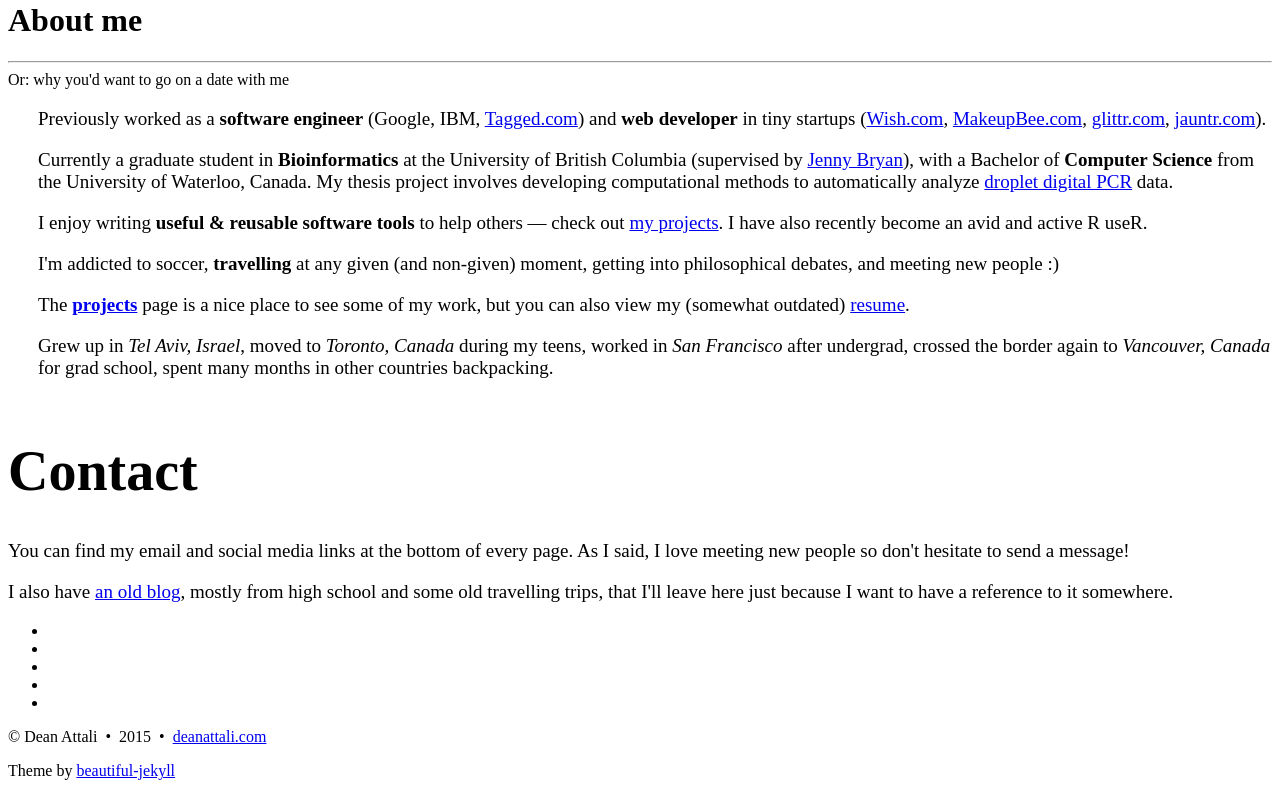
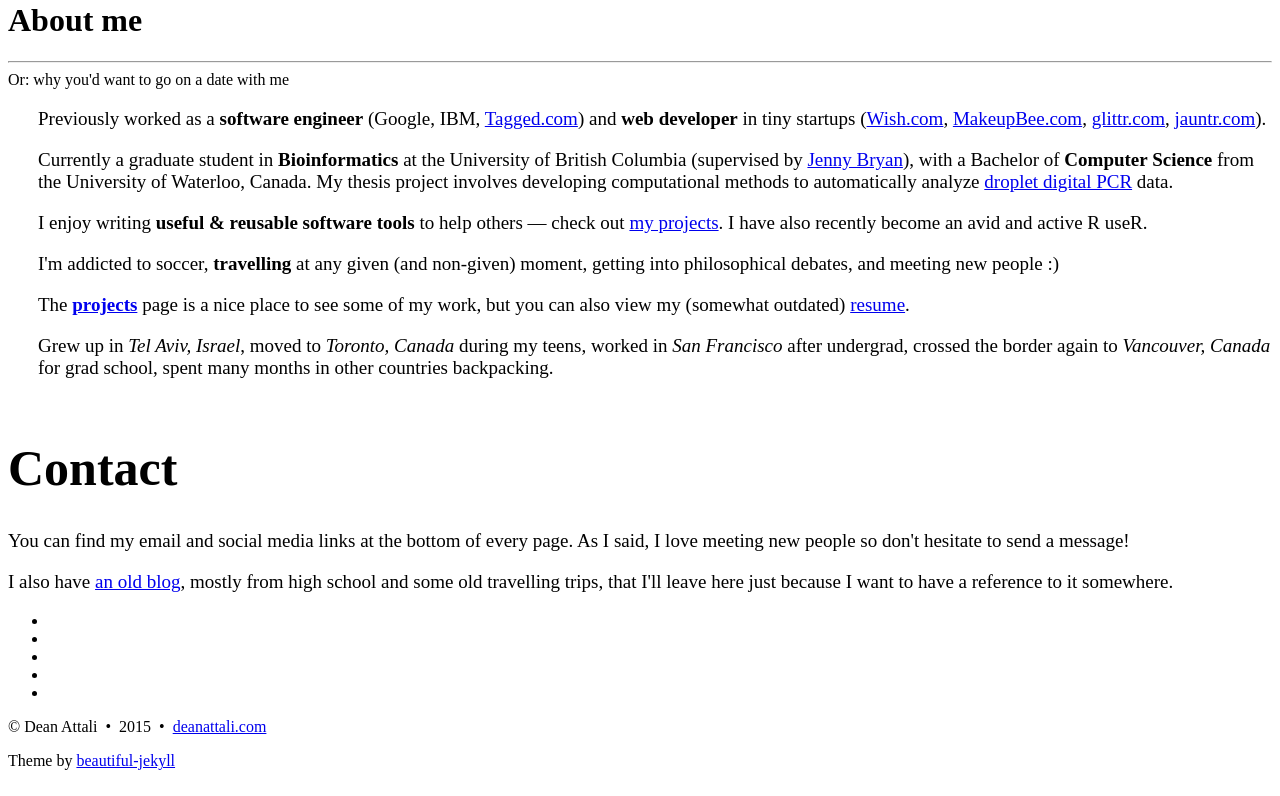
Before and after one commit to daattali/daattali.github.io, a Jekyll site: the page built from aboutme.html, in a window 1280 px wide. Shown: the part 456-1252 px from the top of the page. Built offline with Jekyll 4.4.1, drawn with Linux system fonts in a browser that asks for light colours; Markdown is read by kramdown in place of the engine named in the settings.

Commit message:
Update aboutme.css

```diff
--- a/css/aboutme.css
+++ b/css/aboutme.css
@@ -24,5 +24,5 @@
 }
 
 #contactme-section h1 {
-  font-size: 56px;
+  font-size: 50px;
 }
```
